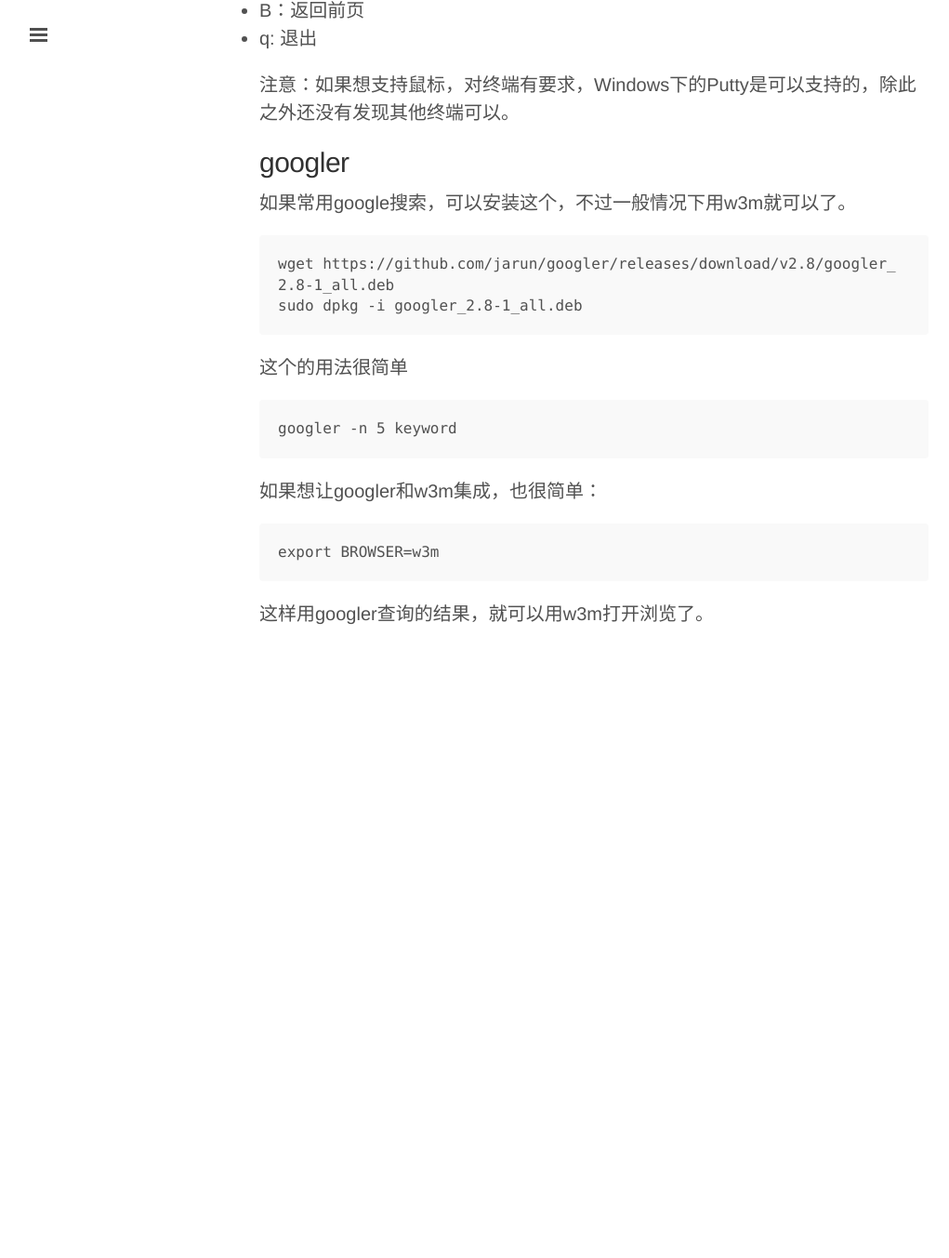
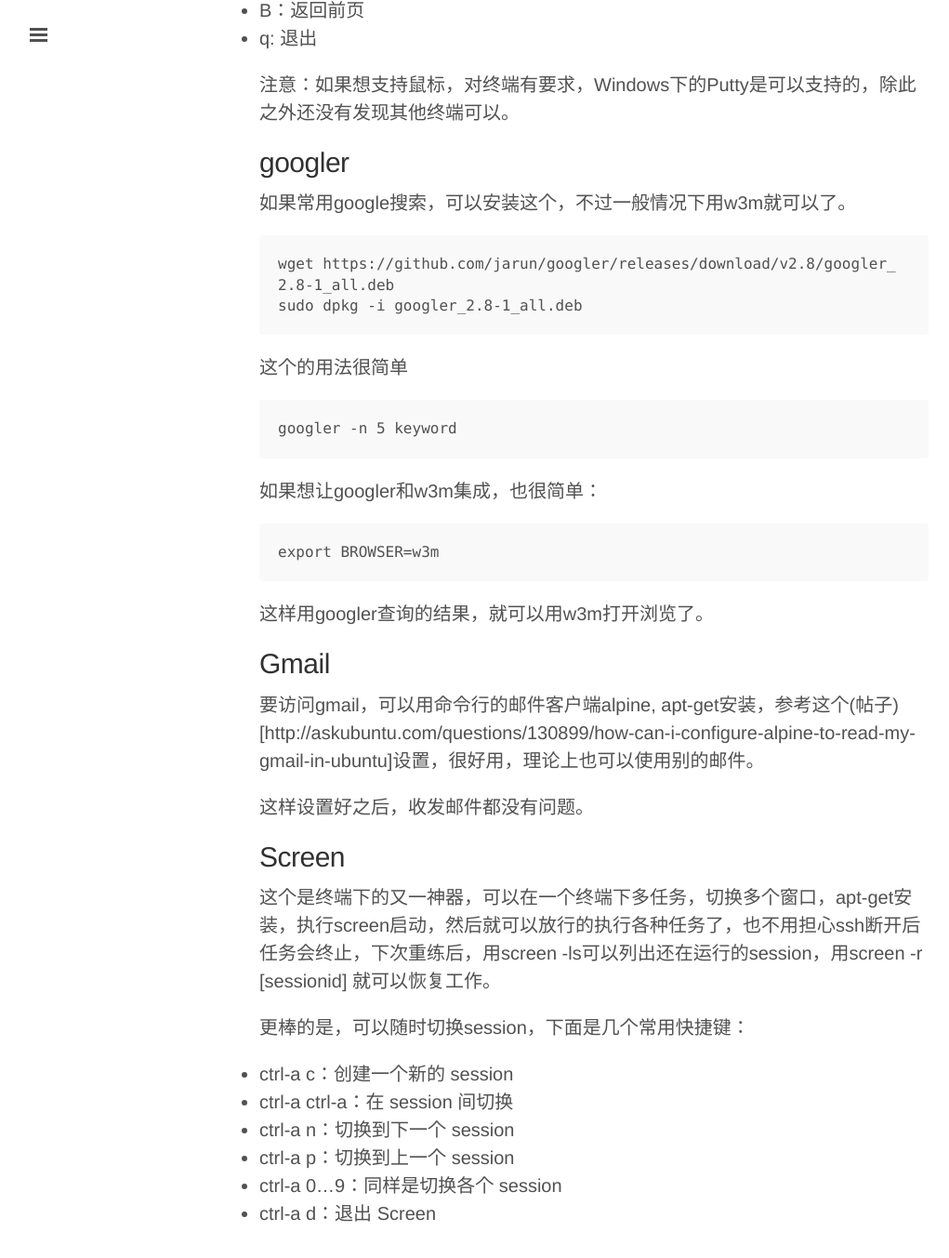
Before and after one commit to liuzhongshu/liuzhongshu.github.io, a Jekyll site: the page built from _posts/2016-12-01-linux-terminal.markdown, in a window 1280 px wide and 1400 px high, scrolled down 1151 px. Shown: the top 1353 px of the window at 93% size, without its empty margins (1-1022 px from the left). Built offline with Jekyll 4.4.1, drawn with Linux system fonts in a browser that asks for light colours; comment, search, counter and statistics services are not loaded; before the commit the page ends 1906 px from its top, so only the background shows below that.

Commit message:
Post update: Linux命令行

````diff
--- a/_posts/2016-12-01-linux-terminal.markdown
+++ b/_posts/2016-12-01-linux-terminal.markdown
@@ -60,3 +60,22 @@
 ```
 
 这样用googler查询的结果，就可以用w3m打开浏览了。
+
+## Gmail
+
+要访问gmail，可以用命令行的邮件客户端alpine, apt-get安装，参考这个(帖子)[http://askubuntu.com/questions/130899/how-can-i-configure-alpine-to-read-my-gmail-in-ubuntu]设置，很好用，理论上也可以使用别的邮件。
+
+这样设置好之后，收发邮件都没有问题。
+
+## Screen
+
+这个是终端下的又一神器，可以在一个终端下多任务，切换多个窗口，apt-get安装，执行screen启动，然后就可以放行的执行各种任务了，也不用担心ssh断开后任务会终止，下次重练后，用screen -ls可以列出还在运行的session，用screen -r [sessionid] 就可以恢复工作。
+
+更棒的是，可以随时切换session，下面是几个常用快捷键：
+
+* ctrl-a c：创建一个新的 session
+* ctrl-a ctrl-a：在 session 间切换
+* ctrl-a n：切换到下一个 session
+* ctrl-a p：切换到上一个 session
+* ctrl-a 0…9：同样是切换各个 session
+* ctrl-a d：退出 Screen
````
